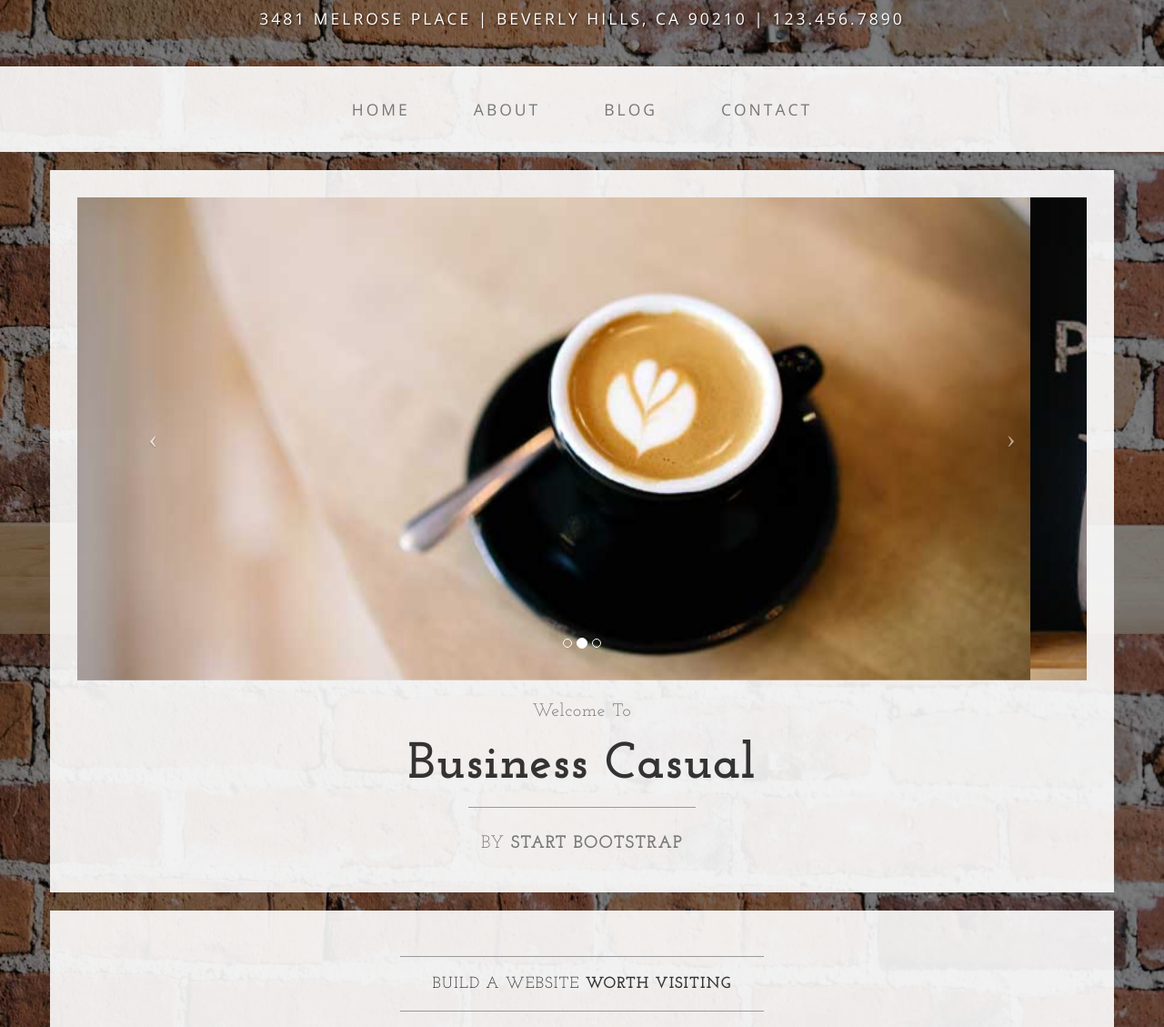
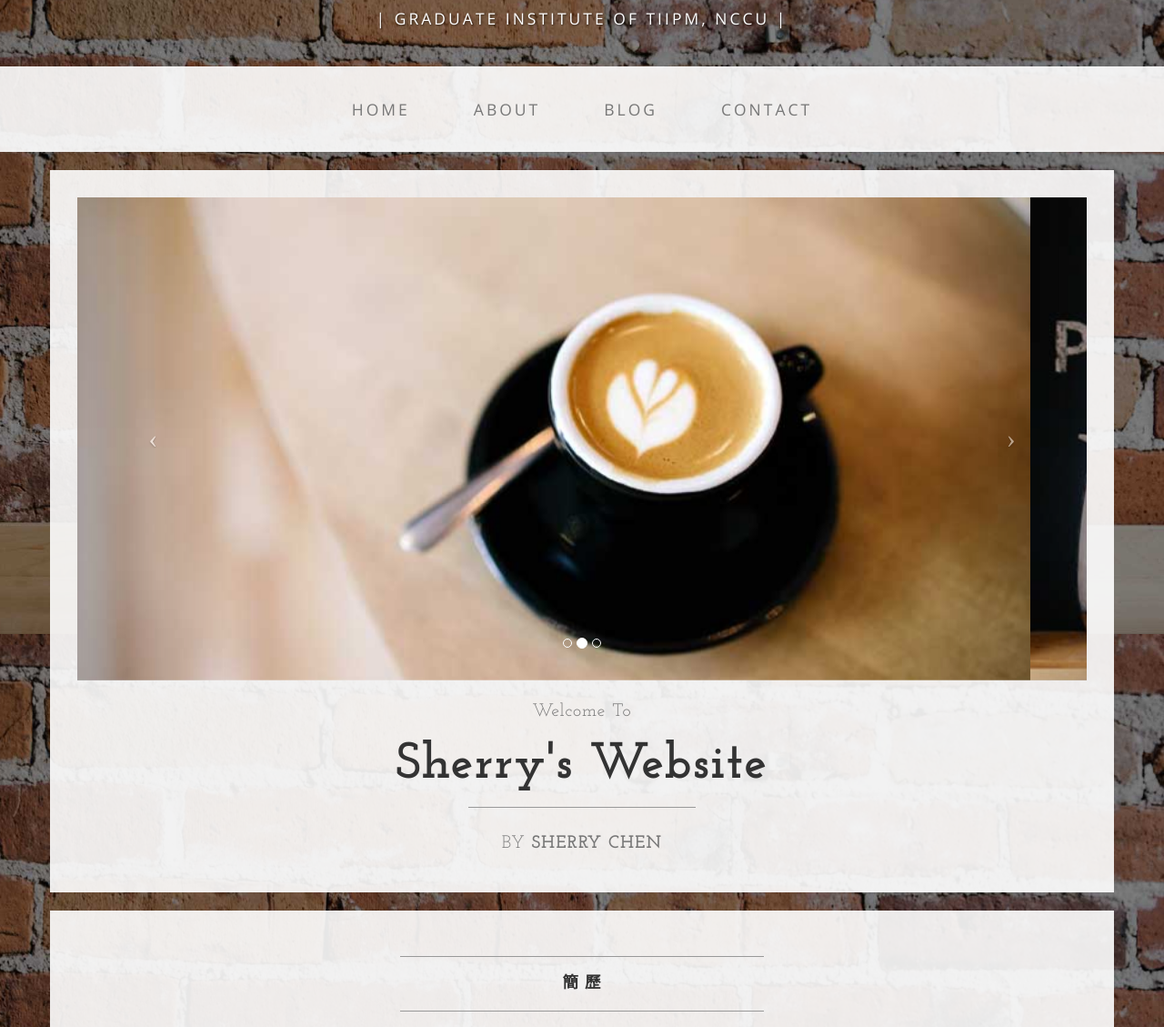
Before and after one commit to sherryatdf/SherryhhChen.github.io, a plain HTML site: page index.html in a window 1280 px wide. Shown: the part 103-1232 px from the top of the page at 91% size. Drawn offline with nearby package versions, Linux system fonts and the light colour scheme.

Commit message:
wording(index)

```diff
--- a/index.html
+++ b/index.html
@@ -33,7 +33,7 @@
 <body>
 
     <div class="brand">Sherry's profile</div>
-    <div class="address-bar">3481 Melrose Place | Beverly Hills, CA 90210 | 123.456.7890</div>
+    <div class="address-bar"> | Graduate Institute of TIIPM, NCCU | </div>
 
     <!-- Navigation -->
     <nav class="navbar navbar-default" role="navigation">
@@ -108,11 +108,11 @@
                     <h2 class="brand-before">
                         <small>Welcome to</small>
                     </h2>
-                    <h1 class="brand-name">Business Casual</h1>
+                    <h1 class="brand-name">sherry's Website</h1>
                     <hr class="tagline-divider">
                     <h2>
                         <small>By
-                            <strong>Start Bootstrap</strong>
+                            <strong>Sherry chen</strong>
                         </small>
                     </h2>
                 </div>
@@ -123,8 +123,8 @@
             <div class="box">
                 <div class="col-lg-12">
                     <hr>
-                    <h2 class="intro-text text-center">Build a website
-                        <strong>worth visiting</strong>
+                    <h2 class="intro-text text-center">
+                        <strong>簡  歷</strong>
                     </h2>
                     <hr>
                     <img class="img-responsive img-border img-left" src="img/intro-pic.jpg" alt="">
```
